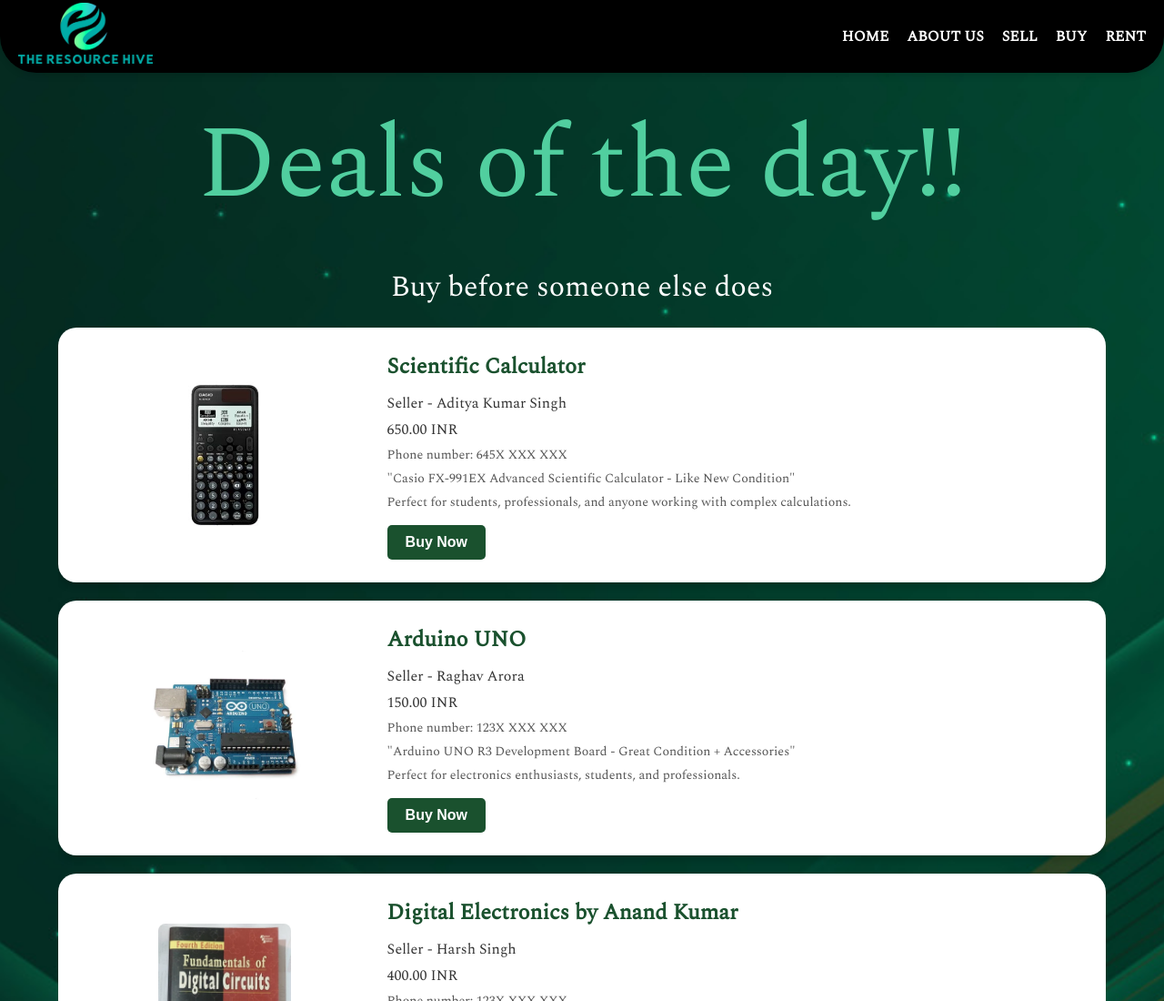
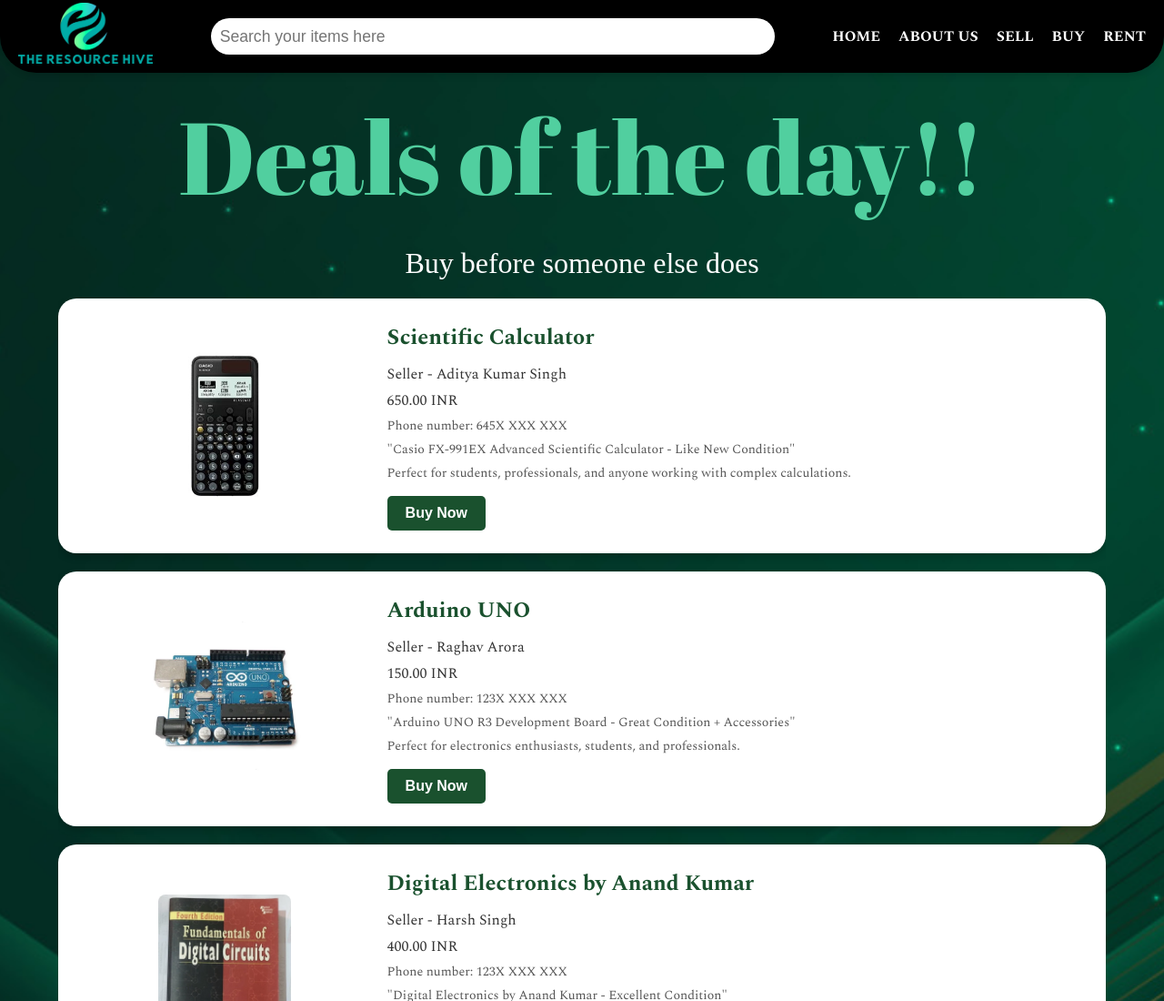
Before and after one commit to Prathmesh-04/Resorce-, a plain HTML site: page Buying.html in a window 1280 px wide. Shown: the top 1100 px of the page at 91% size. Drawn offline with nearby package versions, Linux system fonts and the light colour scheme; a web font is replaced by a local one.

Commit message:
Making changes 3

```diff
--- a/Buying.css
+++ b/Buying.css
@@ -72,6 +72,24 @@ body {
     font-size: 7rem;
     font-spacing: 2px;
     color: #51cf9f;
+    font-family: Abril Fatface;
+}
+#head2{
+    font-family: Unna;
+}
+.seachbar{
+    width: 50%;
+}
+.seachbar input{
+    width: 100%;
+    height: 40px;
+    padding: 0 35px 0 10px;
+    font-size: 1.1em;
+    /* background-color: transparent; */
+    border: none;
+    border-radius: 30px;
+    outline: none;
+    color: #000000;
 }
 
 /* Items Section */
--- a/Buying.html
+++ b/Buying.html
@@ -9,11 +9,18 @@
     <link rel="preconnect" href="https://fonts.googleapis.com">
     <link rel="preconnect" href="https://fonts.gstatic.com" crossorigin>
     <link href="https://fonts.googleapis.com/css2?family=Spectral:wght@200;400&display=swap" rel="stylesheet">
+    <link rel="preconnect" href="https://fonts.googleapis.com">
+    <link rel="preconnect" href="https://fonts.gstatic.com" crossorigin>
+    <link href="https://fonts.googleapis.com/css2?family=Abril+Fatface&family=Spectral:ital,wght@0,200;0,300;0,400;0,500;0,600;0,700;0,800;1,200;1,300;1,400;1,500;1,600;1,700;1,800&display=swap" rel="stylesheet">
+    <link rel="preconnect" href="https://fonts.googleapis.com">
+    <link rel="preconnect" href="https://fonts.gstatic.com" crossorigin>
+    <link href="https://fonts.googleapis.com/css2?family=Unna:ital,wght@0,400;0,700;1,400;1,700&display=swap" rel="stylesheet">
 </head>
 <body>
     <div class="container">
       <nav class="nv">
           <div class="logo"><a href="index.html"><img src="Images/logo3.png" alt="Logo"></a></div>
+          <div class="seachbar"><input type="search" name="" id="searchbar" placeholder="Search your items here"></div>
           <div class="nav-links">
               <ul>
                   <li><a href="index.html">HOME</a></li>
@@ -28,7 +35,7 @@
         <div class="head">
             <p id="title">Deals of the day!!</p>
             <br>
-            <p>Buy before someone else does</p>
+            <p id="head2">Buy before someone else does</p>
         </div>
 
         <!-- Items Section -->
--- a/Rental.css
+++ b/Rental.css
@@ -69,8 +69,25 @@ body {
     color: #fff;
 }
 #head{
-    font-size: 3.5rem;
+    font-size: 3.7rem;
     color: #69dc16;
+    font-family: Abril Fatface;
+}
+#head2{
+    font-family: Unna;
+}
+.seachbar{
+    width: 50%;
+}
+.seachbar input{
+    width: 100%;
+    height: 40px;
+    padding: 0 35px 0 10px;
+    font-size: 1.1em;
+    border: none;
+    border-radius: 30px;
+    outline: none;
+    color: #000000;
 }
 
 /* Items Section */
```
Also changed, not shown: Rental.html (+7 -0 lines), Selling.css (+7 -8 lines), Selling.html (+4 -1 lines).
